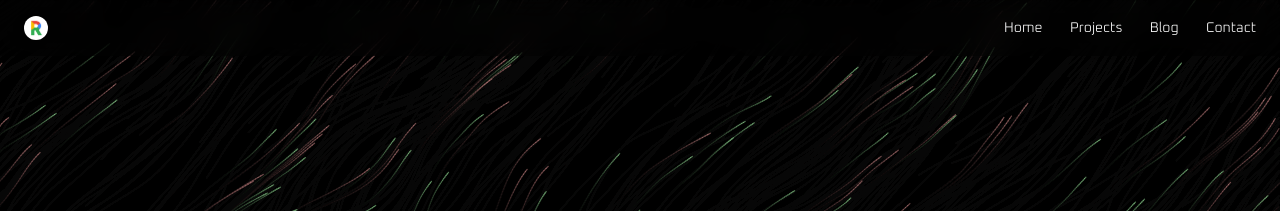
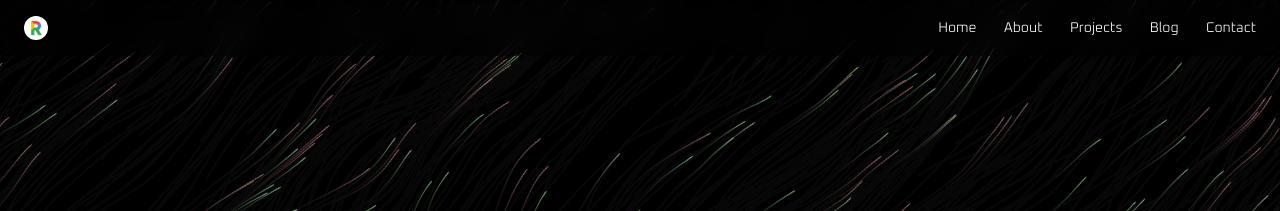
Before and after one commit to rachit-j/rachitjaiswal, a Jekyll site: the page built from home.html, in a window 1280 px wide. Shown: the top 211 px of the page. Built offline with Jekyll 4.4.1, drawn with Linux system fonts in a browser that asks for light colours; nearby versions of some CDN libraries; some web fonts are replaced.

Commit message:
added about link

```diff
--- a/_includes/header.html
+++ b/_includes/header.html
@@ -4,6 +4,7 @@
 </a>
   <nav class="space-x-6 text-sm font-light">
     <a href="/home" class="hover:text-cyan-400 transition">Home</a>
+    <a href="/about" class="hover:text-cyan-400 transition">About</a>
     <a href="/projects" class="hover:text-cyan-400 transition">Projects</a>
     <a href="/blog" class="hover:text-cyan-400 transition">Blog</a>
     <a href="/contact" class="hover:text-cyan-400 transition">Contact</a>
```
